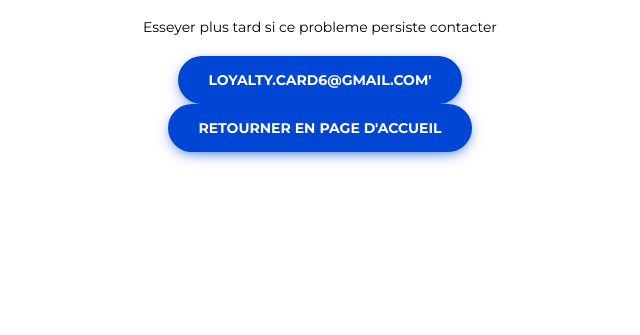
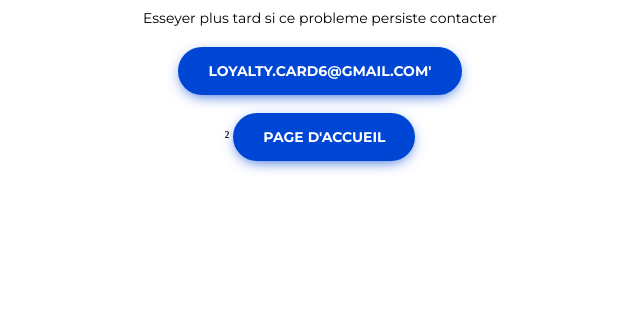
Before and after one commit to POGGI-AYMEN/Projet-LoyaltyCard, a PHP site: page /error.php in a window 1280 px wide. Shown: the part 465-800 px from the top of the page, without its empty margins (320-960 px from the left). Run offline with PHP 8.4, Linux system fonts and the light colour scheme.

Commit message:
Web: error.php

```diff
--- a/WEB/error.php
+++ b/WEB/error.php
@@ -63,7 +63,7 @@ body {
   -webkit-transform: translateX(-50%);
       -ms-transform: translateX(-50%);
           transform: translateX(-50%);
-  background: url('../img/bg.jpg') no-repeat;
+  background: url('images/bg.jpg') no-repeat;
   -webkit-background-clip: text;
   -webkit-text-fill-color: transparent;
   background-size: cover;
@@ -122,7 +122,9 @@ body {
 </div>
 <h2> <?php if (isset($_GET['message']) && !empty($_GET['message'])) echo $_GET['message'] ; ?></h2>
 <p>Esseyer plus tard si ce probleme persiste contacter</p> <a href="mailto:loyalty.card6@gmail.com">loyalty.card6@gmail.com'</a>
-<a href="index.php">Retourner en page d'accueil</a>
+<br>
+<br>²
+<a href="index.php">Page d'accueil</a>
 </div>
 </div>
 </body>
```
